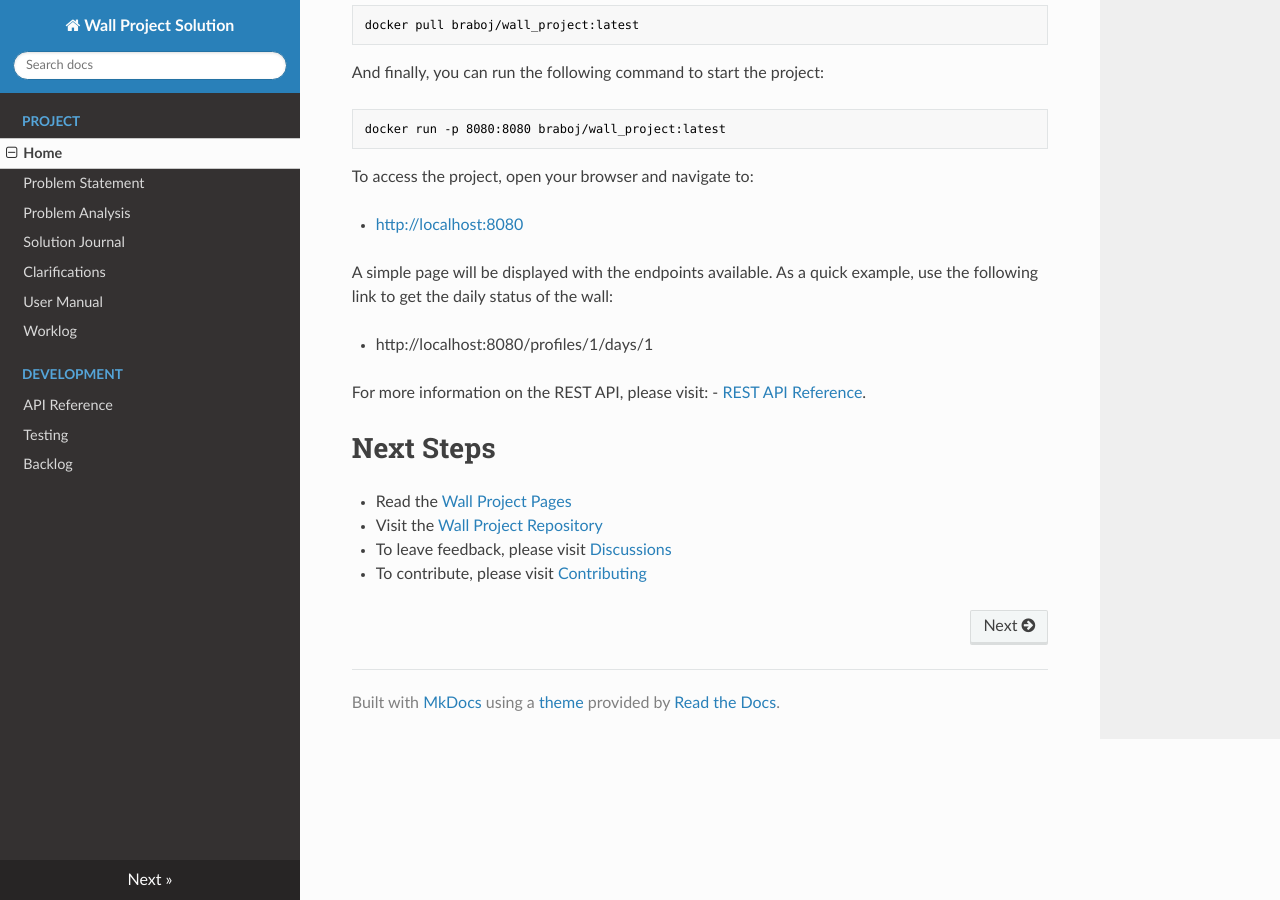
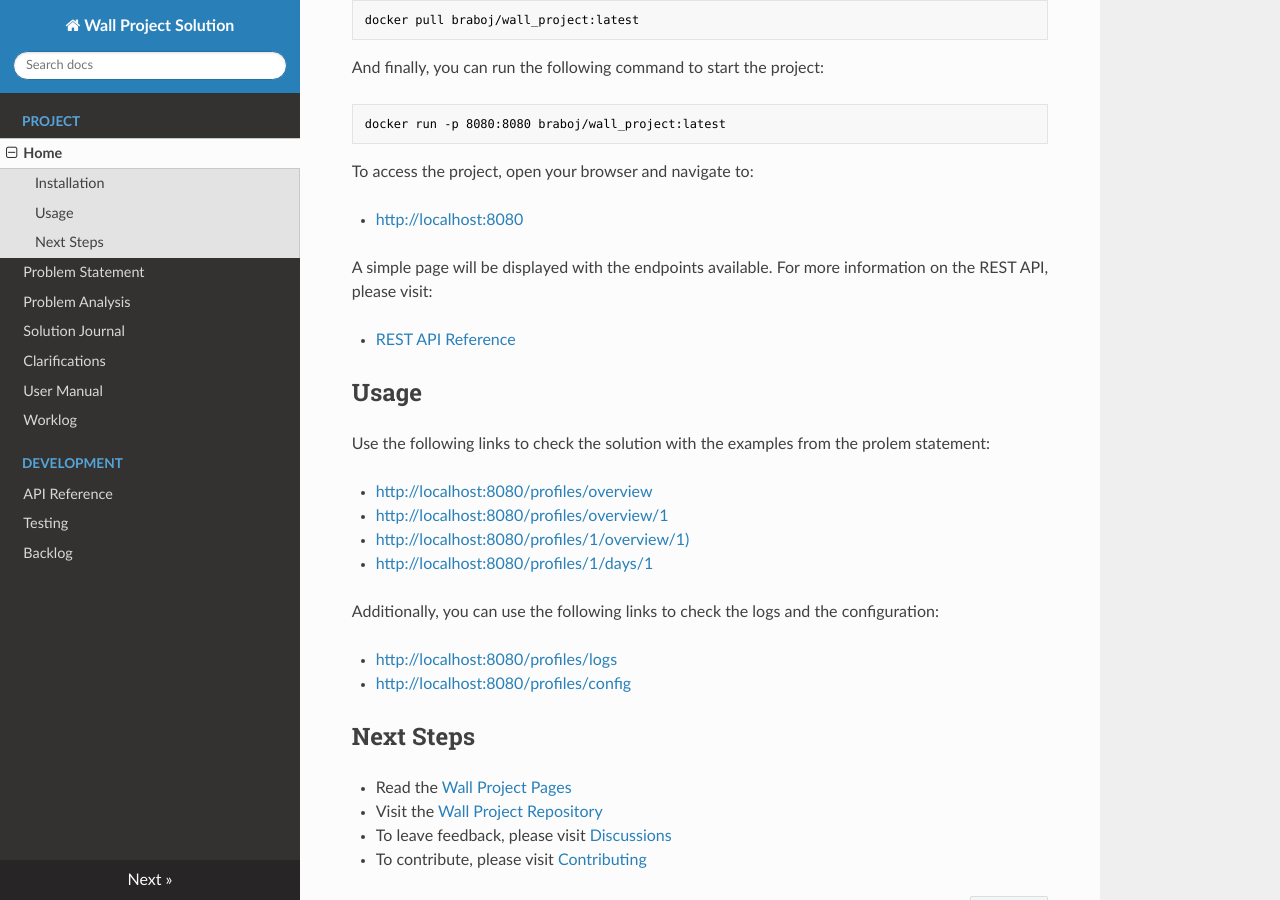
Before and after one commit to braboj/the-great-wall, an MkDocs documentation site: the page built from docs/index.md, in a window 1280 px wide and 900 px high, scrolled down 457 px. Built offline with MkDocs 1.6.1, drawn with Linux system fonts in a browser that asks for light colours; nearby versions of some CDN libraries.

Commit message:
(#15) - Update the documentation

```diff
--- a/docs/index.md
+++ b/docs/index.md
@@ -5,7 +5,7 @@ defensive wall using `Django` and `multiprocessing`. This wall consists of
 multiple sections, and the system should accurately track the progress,
 material usage, and costs associated with the construction.
 
-# Installation
+## Installation
 
 To get started, you will need to install Docker. You can find the installation
 instructions on this page:
@@ -28,15 +28,29 @@ To access the project, open your browser and navigate to:
 
 - [http://localhost:8080](http://localhost:8080)
 
-A simple page will be displayed with the endpoints available. As a quick
-example, use the following link to get the daily status of the wall:
+A simple page will be displayed with the endpoints available. For more
+information on the REST API, please visit:
 
-- http://localhost:8080/profiles/1/days/1
+- [REST API Reference](https://braboj.github.io/the-great-wall/rest_api/)
 
-For more information on the REST API, please visit:
-- [REST API Reference](https://braboj.github.io/the-great-wall/rest_api/).
+## Usage
 
-# Next Steps
+Use the following links to check the solution with the examples from the
+prolem statement:
+
+- [http://localhost:8080/profiles/overview](http://localhost:8080/profiles/overview)
+- [http://localhost:8080/profiles/overview/1](http://localhost:8080/profiles/overview/1)
+- [http://localhost:8080/profiles/1/overview/1)](http://localhost:8080/profiles/1/overview/1)
+- [http://localhost:8080/profiles/1/days/1](http://localhost:8080/profiles/1/days/1)
+
+Additionally, you can use the following links to check the logs and the
+configuration:
+
+- [http://localhost:8080/profiles/logs](http://localhost:8080/profiles/logs)
+- [http://localhost:8080/profiles/config](http://localhost:8080/profiles/config)
+
+
+## Next Steps
  - Read the [Wall Project Pages](https://braboj.github.io/the-great-wall/)
  - Visit the [Wall Project Repository](https://github.com/braboj/the-great-wall)
  - To leave feedback, please visit [Discussions](https://github.com/braboj/the-great-wall/discussions)
```
Also changed, not shown: README.md (+22 -8 lines), docs/manual.md (+35 -1 lines).
